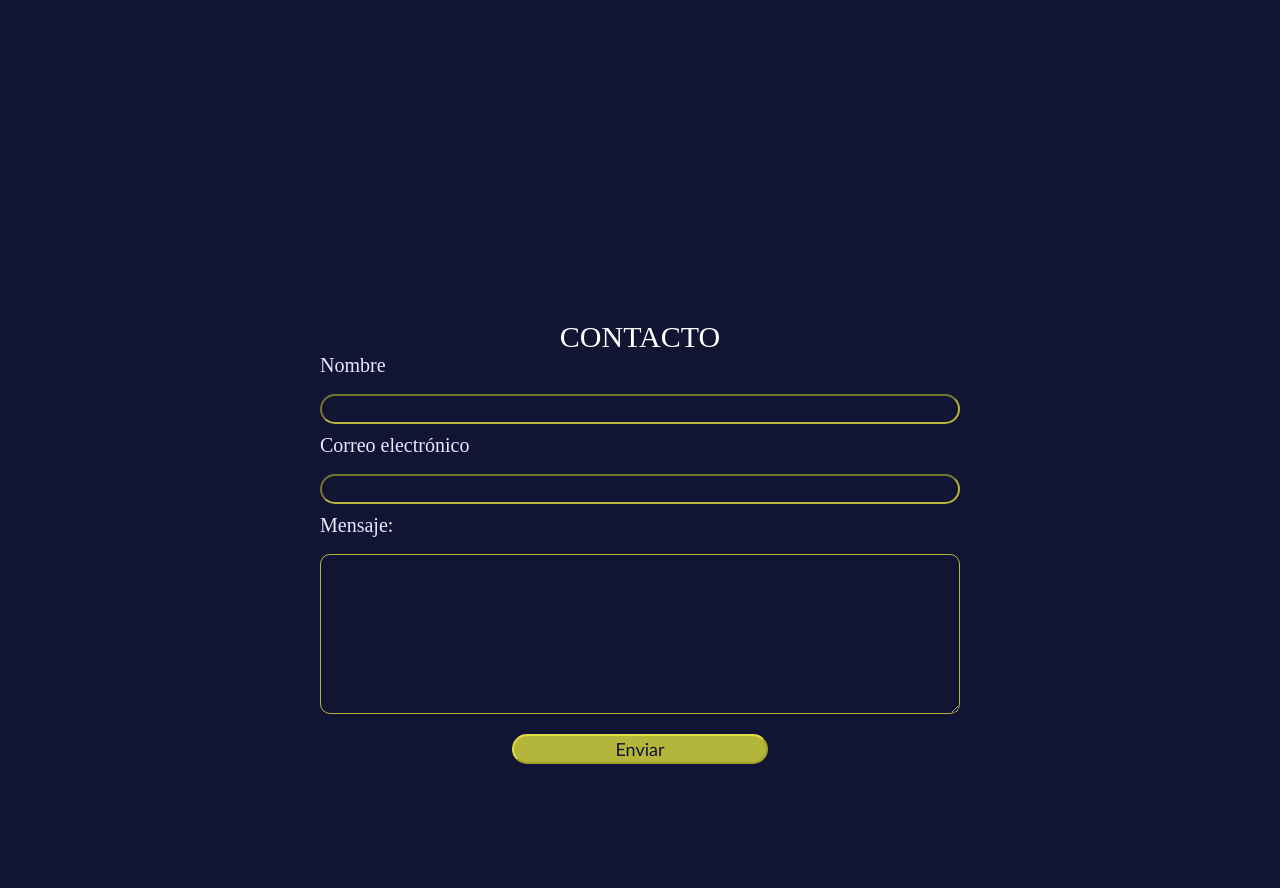
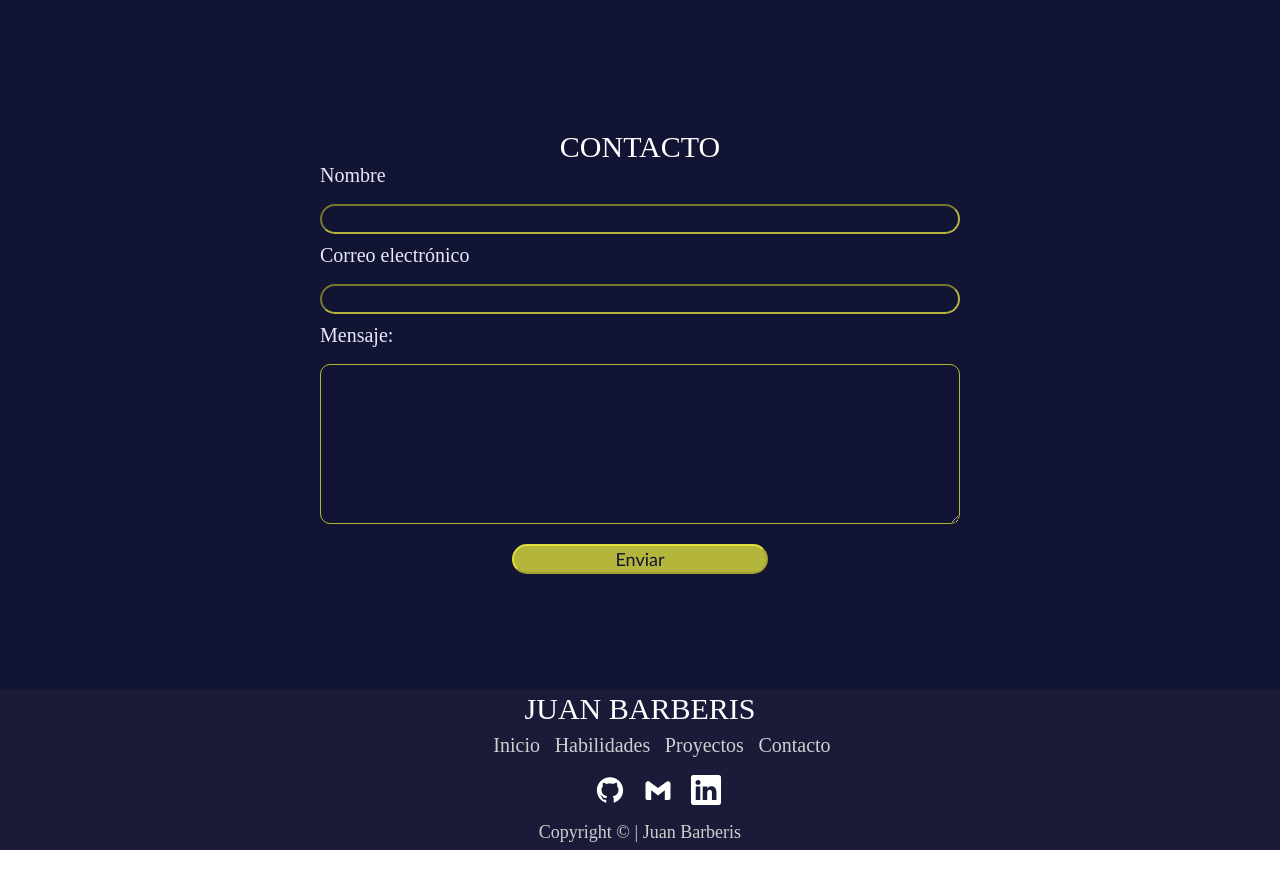
Before and after one commit to JuanBarberis/portfolio, a React (Create React App) app: page / in a window 1280 px wide. Shown: the part 1840-2728 px from the top of the page. After the commit the page ends 2690 px from the top, so only its background shows below. Built offline with nearby package versions, Linux system fonts and the light colour scheme; a web font is replaced by a local one.

Commit message:
responsive

```diff
--- a/src/components/Footer/Footer.jsx
+++ b/src/components/Footer/Footer.jsx
@@ -1,23 +1,26 @@
 import React from 'react'
-import { Link as Anchor } from 'react-router-dom'
-import linkedin from '../../images/linkedin.png'
-import gmail from '../../images/gmail.png'
-import github from '../../images/github.png'
 import './footer.css'
+import { Link } from 'react-scroll'
+import { AiFillGithub } from 'react-icons/ai';
+import { BiLogoGmail } from 'react-icons/bi';
+import { BsLinkedin } from 'react-icons/bs';
+import { NavLink, useNavigation } from 'react-router-dom';
+
 function Footer() {
+    const navigate = useNavigation()
     return (
         <div className='footer'>
-            <h1>JUAN BARBERIS</h1>
+            <h1 className='title-footer'>JUAN BARBERIS</h1>
             <div className='nav-footer'>
-                <Anchor className='footer-link' to={'#inicio'} >Inicio</Anchor>
-                <Anchor className='footer-link' to={'#habilidades'} >Habilidades</Anchor>
-                <Anchor className='footer-link' to={'#proyectos'} >Proyectos</Anchor>
-                <Anchor className='footer-link' to={'#contacto'} >Contacto</Anchor>
+                <Link to="home" spy={true} smooth={true} offset={-100} duration={800} className='link-footer' >Inicio</Link>
+                <Link to="skill" spy={true} smooth={true} offset={-100} duration={800} className='link-footer'  >Habilidades</Link>
+                <Link to="proyect" spy={true} smooth={true} offset={-100} duration={800} className='link-footer'  >Proyectos</Link>
+                <Link to="contact" spy={true} smooth={true} offset={-100} duration={800} className='link-footer'  >Contacto</Link>
             </div>
             <div className='icon-footer'>
-                <img className='footer-icon' src={linkedin} alt='linkedin' />
-                <img className='footer-icon' src={github} alt='github' />
-                <img className='footer-icon' src={gmail} alt='gmail' />
+                <NavLink to={'https://github.com/JuanBarberis'}><AiFillGithub className='icon-github' /></NavLink>
+                <NavLink to={'https://mail.google.com/mail/u/0/#inbox?compose=GTvVlcSMTtTcPQMfbNjSCXPKgnPKBjmfqdGvGVdvvKGWZBrbmBtWsPHtMMKlPLFxdhhvQVsBTwHJD'}><BiLogoGmail className='icon-github' /></NavLink>
+                <NavLink to={'https://www.linkedin.com/in/juancruzbarberis/'}><BsLinkedin className='icon-github' /></NavLink>
             </div>
             <h3 className='footer-copy'>Copyright © | Juan Barberis</h3>
         </div>
--- a/src/components/Footer/footer.css
+++ b/src/components/Footer/footer.css
@@ -1,10 +1,23 @@
-.footer{
+.footer {
+    width: 100%;
     min-height: 20vh;
     display: flex;
     flex-direction: column;
     align-items: center;
+    justify-content: space-around;
+    background-color: rgba(18, 20, 51, 0.97);
+    padding-bottom: 5px;
+
 }
-.icon-footer{
+
+.title-footer {
+    color: white;
+    font-size: 30px;
+    font-weight: 200;
+    text-align: center;
+}
+
+.icon-footer {
     display: flex;
     justify-content: space-around;
     align-items: center;
@@ -12,17 +25,40 @@
     margin-top: 10px;
     margin-bottom: 10px;
 }
-.nav-footer{
+
+.nav-footer {
     display: flex;
-    gap: 10%;
-}
-.footer-link{
-    text-decoration: none;
-    font-size: larger;
-    color: grey;
+    padding: 5px;
+    gap: 5%;
 }
 
-.footer-icon{
+.link-footer {
+    text-decoration: none;
+    font-size: 20px;
+    font-weight: 100;
+    color: rgb(207, 207, 207);
+}
+
+.footer-copy {
+    text-decoration: none;
+    font-size: 18px;
+    font-weight: 100;
+    color: rgb(207, 207, 207);
+}
+
+.footer-icon {
     width: 25px;
     height: 25px;
 }
+
+.icon-github {
+    color: rgb(255, 255, 255);
+    width: 30px;
+    height: 30px;
+}
+
+@media (min-width:320px) and (max-width: 340px) {
+    .link-footer{
+        font-size: 15px;
+    }
+}
--- a/src/pages/Contact/contact.css
+++ b/src/pages/Contact/contact.css
@@ -1,6 +1,6 @@
 #contact {
     background-color: rgb(18, 20, 51);
-    min-height: 80vh;
+    min-height: 70vh;
     width: 100%;
 }
 
@@ -84,3 +84,10 @@
     color: rgb(231, 231, 254);
 
 }
+
+@media (min-width:320px) and (max-width: 940px) {
+    .contact-title{
+        padding-top: 10px;
+        margin-bottom: 10px;
+    }
+}
--- a/src/pages/Home/home.css
+++ b/src/pages/Home/home.css
@@ -79,3 +79,12 @@
         width: 70%;
     }
 }
+@media (min-width:320px) and (max-width: 940px) {
+    .div-home{
+        padding-top: 5rem;
+    }
+    .div-portada{
+       width: 100%;
+       padding: 10px;
+    }
+}
--- a/src/pages/Proyects/proyects.css
+++ b/src/pages/Proyects/proyects.css
@@ -1,6 +1,6 @@
 .div-proyect{
     width: 100%;
-    min-height: 90vh;
+    min-height: 70vh;
     background-color: rgb(18, 20, 51);
     display: flex;
     flex-direction: column;
@@ -107,8 +107,15 @@
     color:rgb(18, 20, 51);
 }
 
-@media only screen and (max-width: 768px) {
+@media only screen and (max-width: 808px) {
     .div-text{
         flex-direction: column;
     }
 }
+
+@media (min-width:320px) and (max-width: 940px) {
+    .h1-title{
+        padding-top: 10px;
+        padding-bottom: 10px;
+    }
+}
--- a/src/pages/Skills/skills.css
+++ b/src/pages/Skills/skills.css
@@ -1,6 +1,6 @@
 .skill {
     width: 100%;
-    min-height: 90vh;
+    min-height: 70vh;
     background-color: rgb(18, 20, 51);
     display: flex;
     flex-direction: column;
@@ -42,15 +42,22 @@
     filter: grayscale(100%);
     padding-block: 10px;
 }
-
 .skill-img {
     width: 80px;
     height: 80px;
 }
-
 .skill-h2 {
     text-align: center;
     color: rgb(231, 231, 254);
     font-weight: 100;
     font-size: 28px;
 }
+
+@media (min-width:320px) and (max-width: 940px) {
+    .skill{
+        padding-top: 5rem;
+    }
+    .skill-h1{
+        padding-bottom: 1rem;
+    }
+}
```
